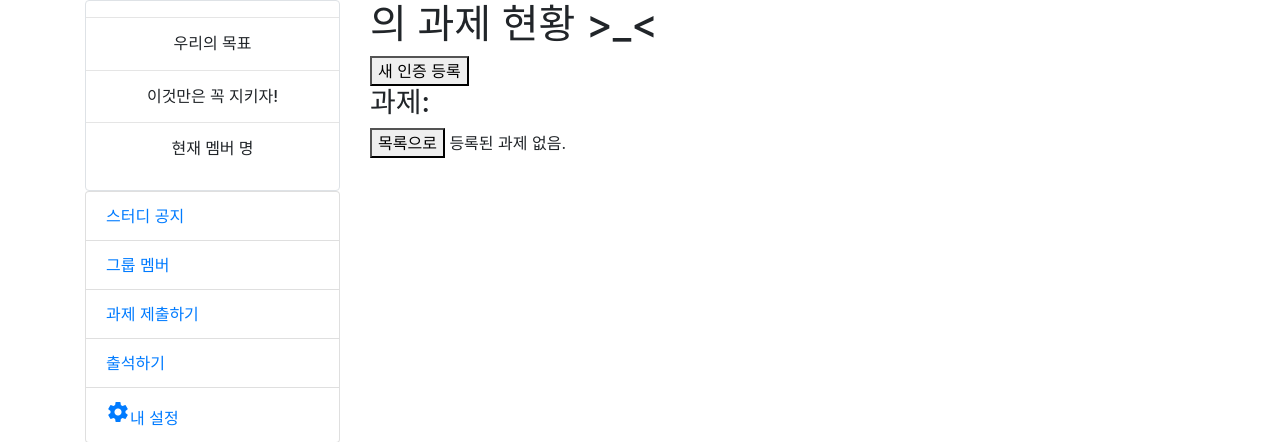
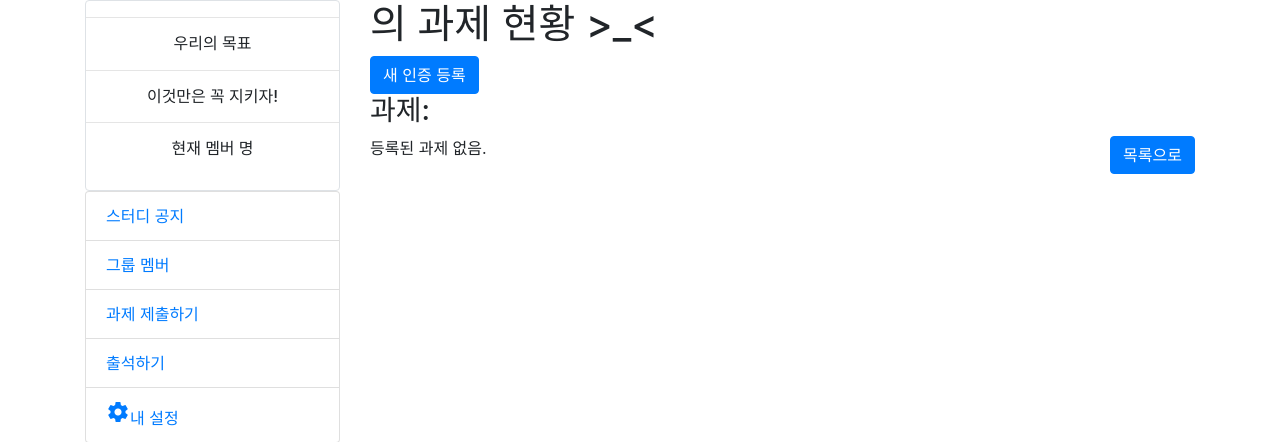
Before and after one commit to pirogramming/Admit-Study-Manager, a Django app: template start/assignment/templates/assignment/assignment_home.html in a window 1280 px wide. Shown: the part 110-552 px from the top of the page. Run offline with Django 3.2, Linux system fonts and the light colour scheme; the template is opened without the code that fills it, so the values that code supplies are empty; some libraries are stand-ins or nearby versions.

Commit message:
과제 메인에 버튼들 수정

```diff
--- a/start/assignment/templates/assignment/assignment_home.html
+++ b/start/assignment/templates/assignment/assignment_home.html
@@ -4,14 +4,14 @@
 <h1>{{ group.group_name }}의 과제 현황 >_<</h1>
 
     {% if usermembership.is_mn_stf %}
-    <button type="button" onclick="location.href='{% url 'assignment:assignment_new' group.id%}' ">새 과제 등록</button>
+    <button type="button" class="btn btn-primary" onclick="location.href='{% url 'assignment:assignment_new' group.id%}' ">새 과제 등록</button>
     {% endif %}
 
-    <button type="button" onclick="location.href='{% url 'assignment:assignment_list' group.id%}' ">새 인증 등록</button>
+    <button type="button" class="btn btn-primary" onclick="location.href='{% url 'assignment:assignment_list' group.id%}' ">새 인증 등록</button>
     <br/>
 
 <h3>과제:</h3>
-    <button type="button" onclick="location.href='{% url 'assignment:assignment_list' group.id%}' ">목록으로</button>
+    <button type="button" class="btn btn-primary" style="float: right" onclick="location.href='{% url 'assignment:assignment_list' group.id%}' ">목록으로</button>
 
 
 {% if assignments == None %}
@@ -19,7 +19,7 @@
 {% else %}
             <table class="table">
                 <thead>
-                    <tr>
+                    <tr align="center">
                         <th scope="col">과제명</th>
                         <th scope="col">기한</th>
                         <th scope="col">인증 여부</th>
@@ -27,7 +27,7 @@
                 </thead>
                 <tbody>
                     {% for assignment in assignments %}
-                    <tr>
+                    <tr align="center">
                         <td><a href="{% url "assignment:assignment_detail" assignment.id %}">{{ assignment.title }}</a> </td>
                         <td>{{ assignment.due_date }}까지
                             {% if assignment.due_date <= now %}
@@ -43,13 +43,13 @@
                 </tbody>
             </table>
 
-    <h3>인증:</h3>     <button type="button" onclick="location.href='{% url 'assignment:done_list' group.id%}' ">목록으로</button>
+    <h3>인증:</h3>     <button type="button" class="btn btn-primary" style="float: right" onclick="location.href='{% url 'assignment:done_list' group.id%}' ">목록으로</button>
     {% if dones == None %}
         등록된 인증 없음. 1빠 해볼까요~~?
     {% else %}
             <table class="table">
                 <thead>
-                    <tr>
+                    <tr align="center">
                         <th scope="col">제목</th>
                         <th scope="col">이미지</th>
                         <th scope="col">인정?</th>
@@ -57,7 +57,7 @@
                 </thead>
                 <tbody>
                         {% for done in dones %}
-                            <tr>
+                            <tr align="center">
                     <th scope="row">{{ done.assignment.title }} 과제에 대한 <a href="{% url "assignment:done_detail" done.id %}">
                         <br>{{ done.author }}님의 인증</a></th>
                     <td><img src="{{ done.done_img.url }}" height="200"/></td>
```
